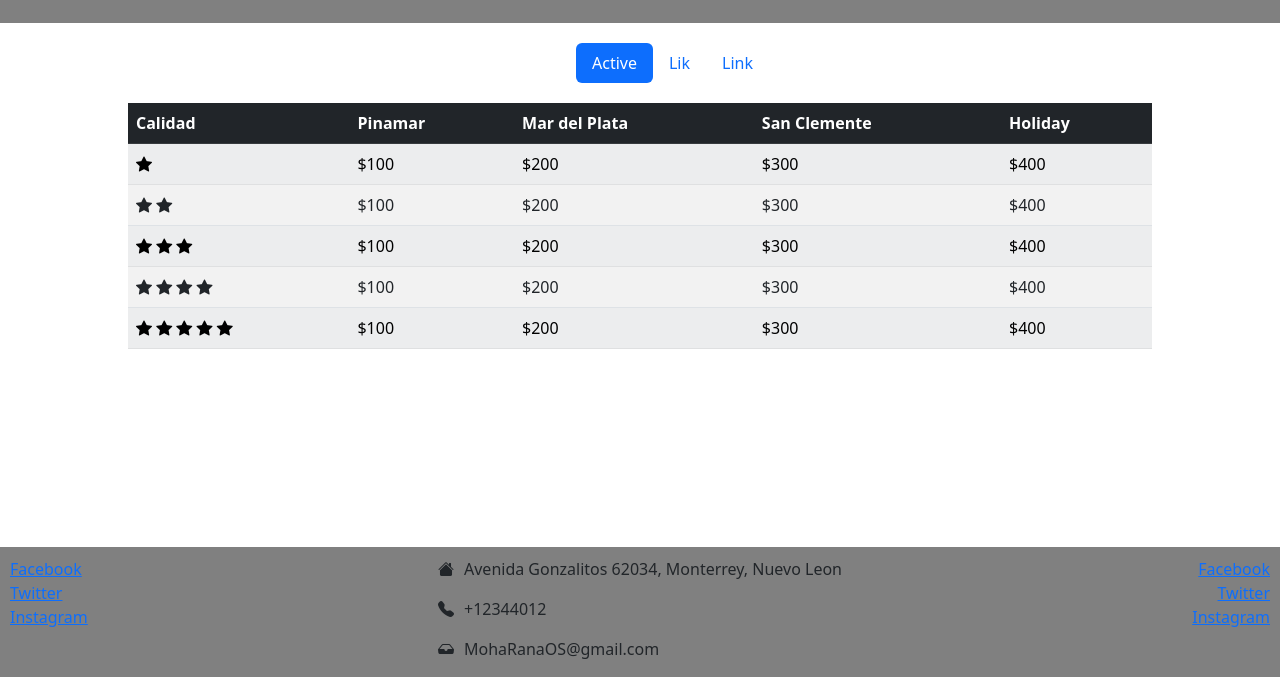
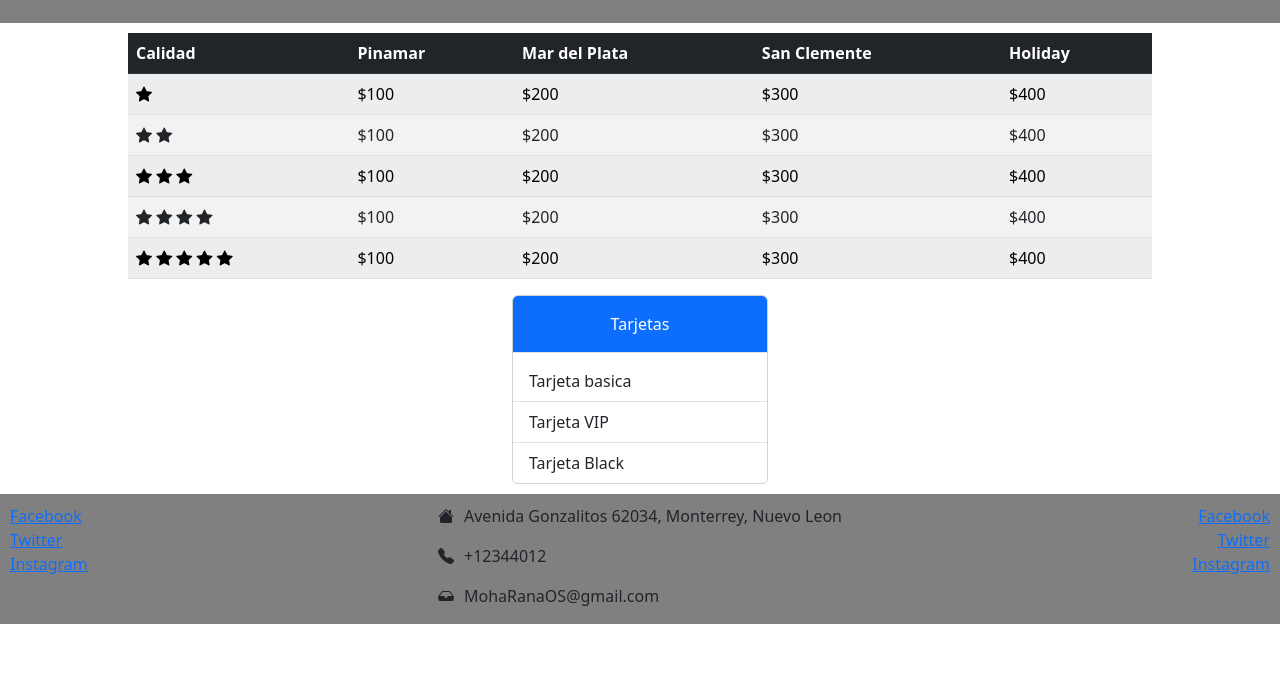
Before and after one commit to MohRaNa/guia-hoteles, a website: page price.html in a window 1280 px wide. Shown: the part 123-800 px from the top of the page. Drawn offline with nearby package versions, Linux system fonts and the light colour scheme.

Commit message:
Added Card

```diff
--- a/css/styles.css
+++ b/css/styles.css
@@ -22,9 +22,6 @@
 }
 footer {
   padding: 10px 10px 0 10px;
-  position: fixed;
-  left: 0px;
-  bottom: 0px;
   background-color: #808080;
   margin-bottom: 0px;
   margin-top: 10px;
@@ -79,3 +76,7 @@ footer {
   margin-left: 45%;
   padding: 20px 0 10px 0;
 }
+.card-prices {
+  width: 20%;
+  margin-left: 40%;
+}
--- a/price.html
+++ b/price.html
@@ -29,19 +29,7 @@
     <div class="hotel-top">
       <h1>Hoteles</h1>
   </div>
-    <ul class="nav nav-pills" id="myTab" role6="tablist">
-      <li class="nav-item">
-        <a class="nav-link active" aria-current="page" href="#">Active</a>
-      </li>
-    </li>
-    <li class="nav-item">
-      <a class="nav-link" href="#">Lik</a>
-    </a>
-    </li>
-    <li class="nav-item">
-      <a class="nav-link" href="#">Link</a>
-    </li>
-    </ul>
+
       <table class="table table-striped">
         <thead class="table-dark">
           <th>Calidad</th>
@@ -106,6 +94,14 @@
           <td>$400</td>
         </tbody>
     </table>
+    <div class="card d-flex card-prices justify-content-center">
+      <ul class="list-group list-group-flush">
+        <li class="list-group-item card-title p-3 mb-2 bg-primary text-white">Tarjetas</li>
+        <li class="list-group-item">Tarjeta basica</li>
+        <li class="list-group-item">Tarjeta VIP</li>
+        <li class="list-group-item">Tarjeta Black</li>
+      </ul>
+    </div>
   <footer>
     <div class="row">
       <div class="col-sm-4 d-flex flex-column">
```
